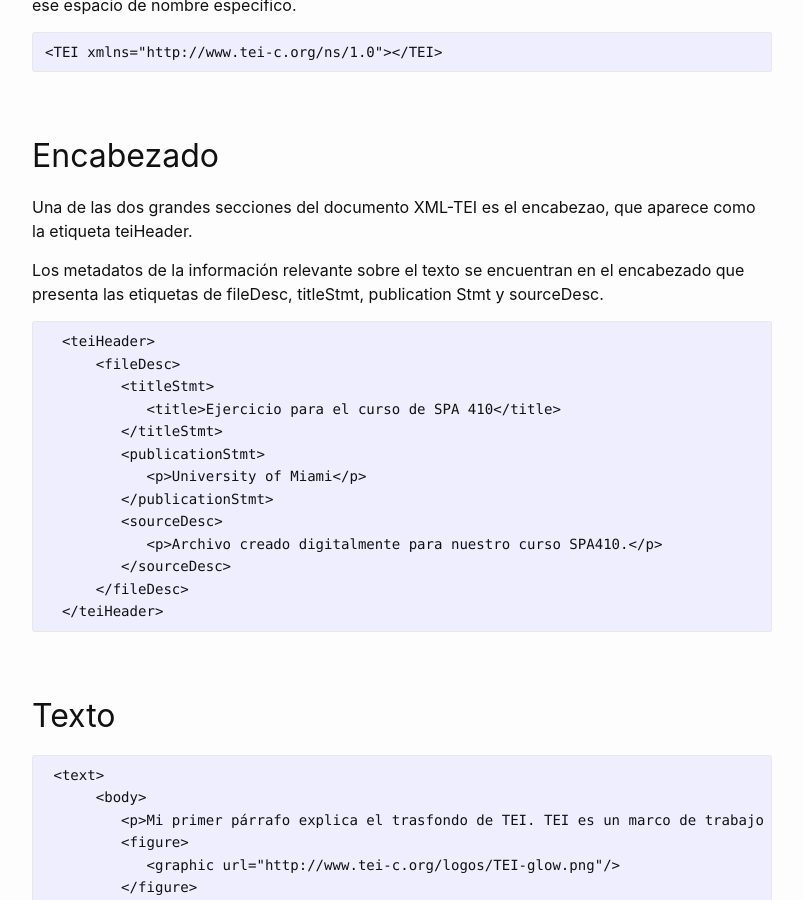
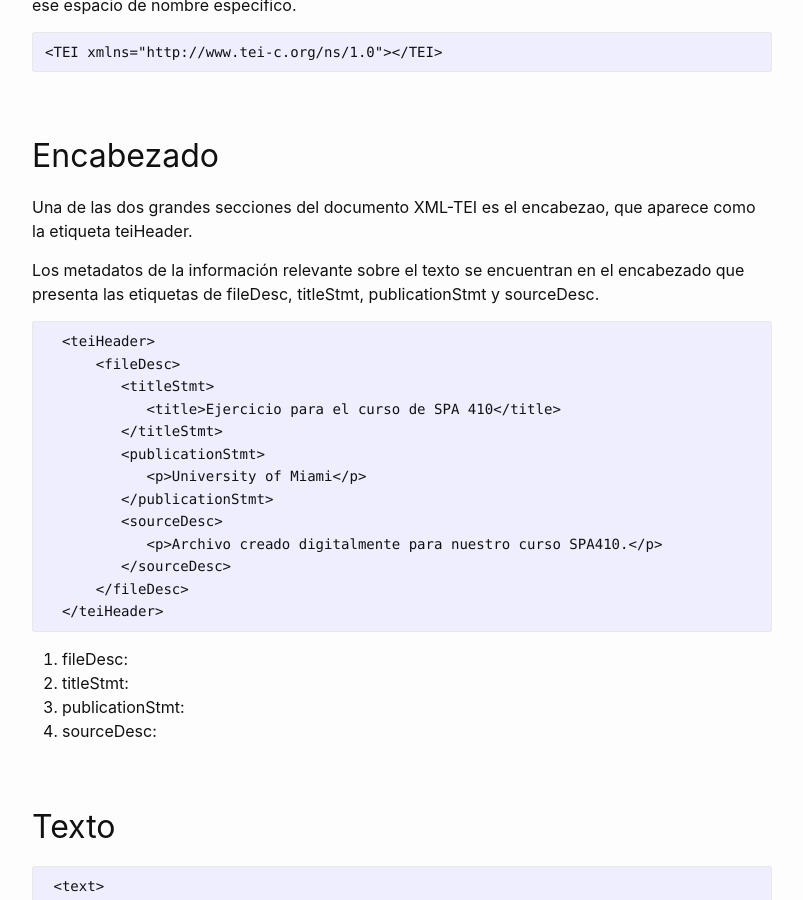
Before and after one commit to miladvh/miladvh.github.io, a Jekyll site: the page built from _posts/2021-10-11-Comentario-TEI.md, in a window 1280 px wide and 900 px high, scrolled down 1333 px. Shown: the whole window, without its empty margins (238-1041 px from the left). Built offline with Jekyll 4.4.1, drawn with Linux system fonts in a browser that asks for light colours.

Commit message:
Update 2021-10-11-Comentario-TEI.md

````diff
--- a/_posts/2021-10-11-Comentario-TEI.md
+++ b/_posts/2021-10-11-Comentario-TEI.md
@@ -43,7 +43,7 @@ En términos del espacio de nombre, a través del uso de *xmlns="http://www.tei-
 
 Una de las dos grandes secciones del documento XML-TEI es el encabezao, que aparece como la etiqueta teiHeader.
 
-Los metadatos de la información relevante sobre el texto se encuentran en el encabezado que presenta las etiquetas de fileDesc, titleStmt, publication Stmt y sourceDesc.
+Los metadatos de la información relevante sobre el texto se encuentran en el encabezado que presenta las etiquetas de fileDesc, titleStmt, publicationStmt y sourceDesc.
 
 ```
   <teiHeader>
@@ -60,6 +60,11 @@ Los metadatos de la información relevante sobre el texto se encuentran en el en
       </fileDesc>
   </teiHeader>
   ```
+  1. fileDesc:
+  2. titleStmt:
+  3. publicationStmt:
+  4. sourceDesc:
+
 ## Texto
 
  ```
````
